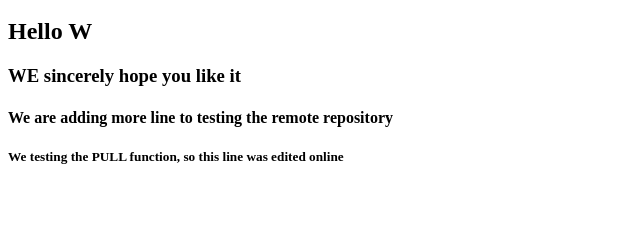
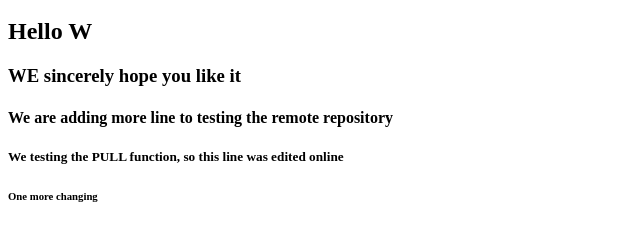
Before and after one commit to hummelhun/test, a plain HTML site: page index.html in a window 1280 px wide. Shown: the part 48-288 px from the top of the page, without its empty margins (0-640 px from the left). Drawn offline with Linux system fonts and the light colour scheme; a script that the page names is missing.

Commit message:
again pull test

```diff
--- a/index.html
+++ b/index.html
@@ -11,6 +11,7 @@
 		<h4>We are adding more line to testing the remote repository</h4>
 
 		<h5>We testing the PULL function, so this line was edited online</h5>
+		<h6>One more changing</h6>
 
 
 	</body>
```
